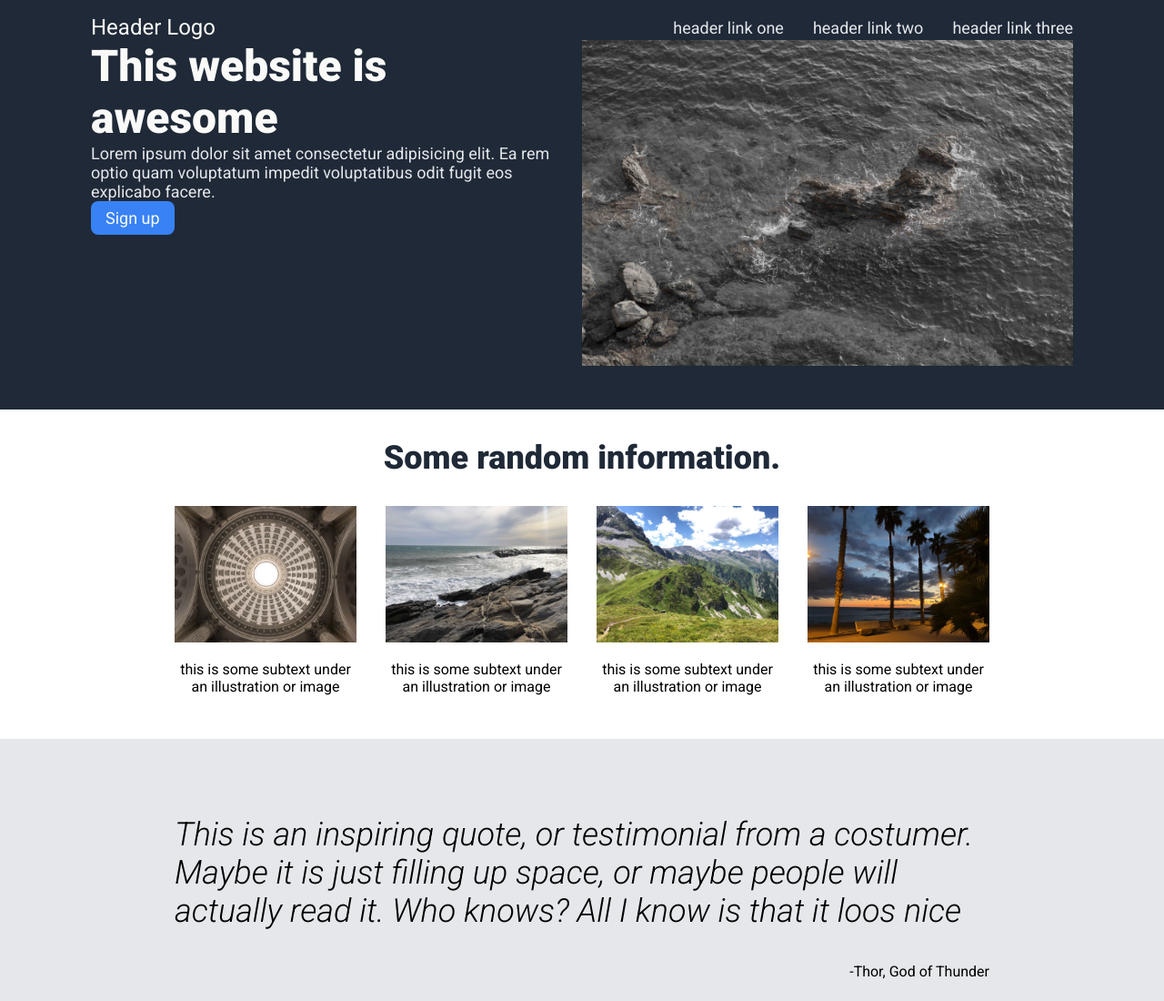
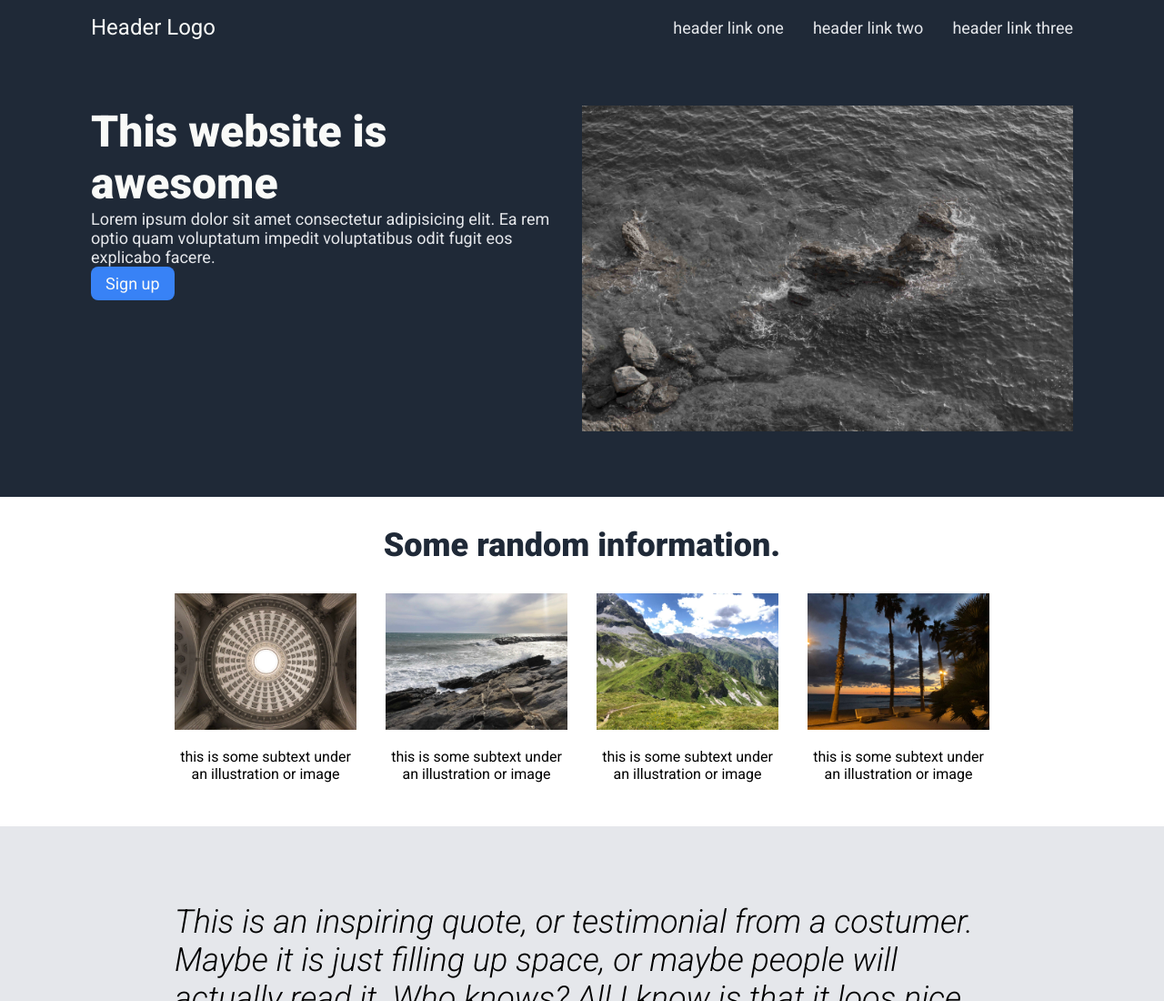
Before and after one commit to JanusPatefacit/landing-page, a plain HTML site: page index.html in a window 1280 px wide. Shown: the top 1100 px of the page at 91% size. Drawn offline with Linux system fonts and the light colour scheme.

Commit message:
Adjust sizing of head section

```diff
--- a/style.css
+++ b/style.css
@@ -9,7 +9,7 @@ body{
 
 .header{
     background-color: #1F2937;
-    padding: 16px 100px 48px 100px;
+    padding: 16px 100px 72px 100px;
 }
 img {
     width: 300px;
@@ -47,6 +47,7 @@ h2 {
 
 .header-content {
     display: flex;
+    margin-top: 72px;
 }
 
 .secondary {
```
